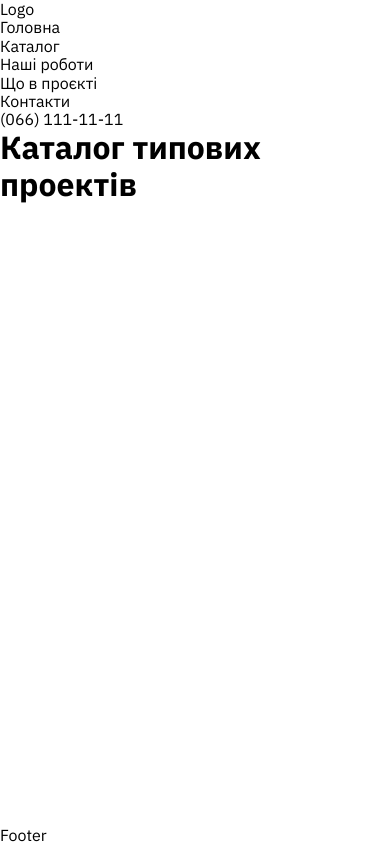
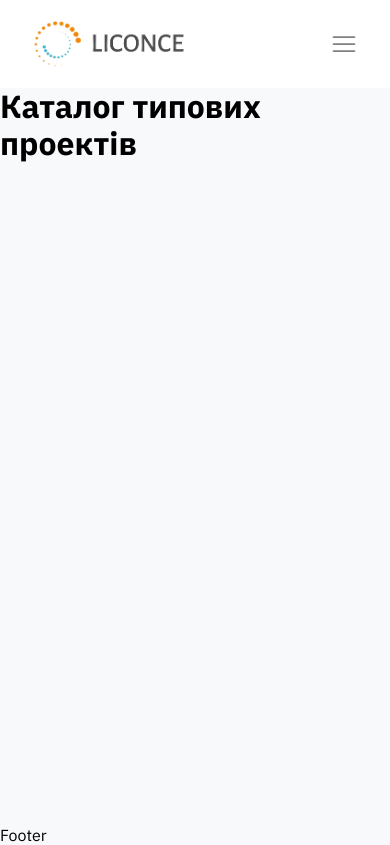
Before and after one commit to Illia-L/boiler-room-design, a Next.js app: page /shop in a window 390 px wide. Built offline with nearby package versions, Linux system fonts and the light colour scheme.

Commit message:
feat: add Header and Nav

```diff
--- a/src/app/layout.module.css
+++ b/src/app/layout.module.css
@@ -2,6 +2,7 @@
   display: flex;
   flex-direction: column;
   min-height: 100vh;
+  background-color: var(--color-bg);
 }
 
 .main {
--- a/src/features/ui/header/Header/Header.module.css
+++ b/src/features/ui/header/Header/Header.module.css
@@ -0,0 +1,97 @@
+.header {
+    position: sticky;
+    top: 0;
+    z-index: 50;
+    padding: 16px;
+    background-color: var(--color-surface);
+}
+
+.container {
+    min-height: 56px;
+    display: grid;
+    gap: 24px;
+    align-items: center;
+    grid-template-columns: auto 1fr auto auto;
+}
+
+.logo :global(img) {
+    display: block;
+    height: auto;
+}
+
+.navDesktop {
+    grid-column: 2;
+    justify-self: center;
+}
+
+.phone a {
+    color: var(--color-primary);
+    text-decoration: none;
+    font-style: normal;
+    font-weight: 500;
+    opacity: 0.95;
+    grid-column: 3;
+}
+
+.burger {
+    grid-column: 4;
+    justify-self: end;
+    display: none;
+    border: 0;
+    cursor: pointer;
+}
+
+.burger img,
+.burgerIcon {
+    width: 28px;
+    height: 28px;
+    display: block;
+}
+
+.navMobile {
+    position: fixed;
+    inset: 56px 0 0 0;
+    height: 0;
+    overflow: hidden;
+    background: var(--color-surface3);
+    transition: height 0.25s ease;
+}
+
+.navMobile.open {
+    height: calc(100dvh - 56px);
+}
+
+.mobilePhone {
+    padding: 8px 16px 16px;
+}
+
+.mobilePhone a {
+    color: var(--color-primary);
+    text-decoration: none;
+    font-weight: 600;
+}
+
+.backdrop {
+    position: fixed;
+    inset: 56px 0 0 0;
+    background: rgba(0, 0, 0, 0.25);
+    border: 0;
+}
+
+@media (max-width: 1027px) {
+    .navDesktop {
+        display: none;
+    }
+    .burger {
+        display: inline-block;
+    }
+    .phone {
+        display: none;
+    }
+}
+
+@media (max-width: 767px) {
+    .container {
+        grid-template-columns: auto 1fr auto;
+    }
+}
--- a/src/features/ui/header/Header/Header.tsx
+++ b/src/features/ui/header/Header/Header.tsx
@@ -1,16 +1,59 @@
+'use client';
+
+import { FC, useState } from 'react';
 import Nav from '../Nav/Nav';
 import css from './Header.module.css';
+import Link from 'next/link';
+import Image from 'next/image';
 
-function Header() {
+const Header: FC = () => {
+  const [open, setOpen] = useState(false);
   return (
     <header className={css.header}>
-      <p>Logo</p>
+      <div className={`${css.container} container`}>
+        <Link href='/' className={css.logo} aria-label='LICONCE home'>
+          <Image
+            src='/img/logo.png'
+            alt='Liconce logo'
+            width={160}
+            height={58}
+            priority
+          />
+        </Link>
 
-      <Nav />
+        <nav className={css.navDesktop} aria-label='Головна навігація'>
+          <Nav />
+        </nav>
 
-      <p>(066) 111-11-11</p>
-    </header>
+        <address className={css.phone}>
+          <a href='tel:+380661111111'>(066) 111-11-11</a>
+        </address>
+
+        <button
+          type='button'
+          className={css.burger}
+          aria-label={open ? 'Закрити меню' : 'Відкрити меню'}
+          aria-expanded={open}
+          onClick={() => setOpen(v => !v)}
+        >
+          <Image
+            src='/icons/Burger.svg'
+            alt='Відкрити меню'
+            width={24}
+            height={24}
+            priority
+          />
+        </button>
+      </div>
+      <div className={open ? `${css.navMobile} ${css.open}` : css.navMobile}>
+        <Nav onNavigate={() => setOpen(false)} />
+        <address className={css.mobilePhone}>
+          <a href='tel:+380661111111' onClick={() => setOpen(false)}>(066) 111-11-11</a>
+        </address>
+      </div>
+      {open && <button className={css.backdrop} aria-label='Закрити меню' onClick={() => setOpen(false)} />}
+    </header >
   );
-}
+};
 
 export default Header;
--- a/src/features/ui/header/Nav/Nav.module.css
+++ b/src/features/ui/header/Nav/Nav.module.css
@@ -0,0 +1,50 @@
+.list {
+    display: flex;
+    gap: 24px;
+    list-style: none;
+    margin: 0;
+    padding: 0;
+}
+
+.link {
+    color: var(--color-primary);
+    transition: color 0.2s ease;
+    position: relative;
+    text-decoration: none;
+    padding: 8px 12px;
+    display: inline-block;
+    white-space: nowrap;
+}
+
+.link::after {
+    content: '';
+    position: absolute;
+    left: 0;
+    right: 0;
+    bottom: 0;
+    width: 100%;
+    height: 2px;
+    background-color: var(--color-primary-active-bg);
+    transform: scaleX(0);
+    transform-origin: left;
+    transition: transform 0.2s ease;
+}
+
+.active::after {
+    transform: scaleX(1);
+}
+
+@media (max-width: 1027px) {
+    .list {
+        flex-direction: column;
+        gap: 12px;
+        padding: 16px;
+    }
+    .link {
+        display: block;
+        color: var(--color-primary);
+    }
+    .link::after {
+        display: none;
+    }
+}
--- a/src/features/ui/header/Nav/Nav.tsx
+++ b/src/features/ui/header/Nav/Nav.tsx
@@ -1,19 +1,44 @@
+'use client'
 import Link from 'next/link';
 import css from './Nav.module.css';
 import { navLinks } from '../config';
+import { FC } from 'react';
+import { usePathname } from 'next/navigation';
 
-function Nav() {
+type NavProps = {
+  onNavigate?: () => void;
+}
+
+const Nav: FC<NavProps> = ({ onNavigate }) => {
+  const pathname = usePathname();
   return (
-    <nav>
-      <ul>
-        {navLinks.map((link, i) => (
-          <li key={i}>
-            <Link href={link.to}>{link.label}</Link>
-          </li>
-        ))}
+    <nav className={css.nav} aria-label='Головна навігація'>
+      <ul className={css.list}>
+        {navLinks.map(link => {
+          const isHashLink =
+            link.to.startsWith('#') || link.to.includes('#');
+
+          const isActive =
+            !isHashLink &&
+            (link.to === '/'
+              ? pathname === '/'
+              : pathname === link.to || pathname.startsWith(link.to + '/'));
+
+          return (
+            <li key={link.to}>
+              <Link
+                href={link.to}
+                className={isActive ? `${css.link} ${css.active}` : css.link}
+                onClick={onNavigate}
+              >
+                {link.label}
+              </Link>
+            </li>
+          );
+        })}
       </ul>
     </nav>
   );
-}
+};
 
 export default Nav;
```
Also changed, not shown: public/icons/Burger.svg (added).
